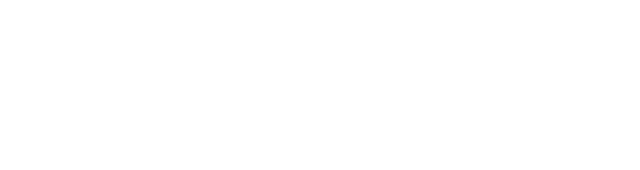
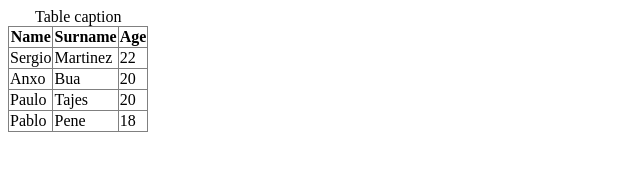
Before and after one commit to a23sergiomm/GitHubHTML, a plain HTML site: page index.html in a window 1280 px wide. Shown: the whole page, without its empty margins (0-640 px from the left). Drawn offline with Linux system fonts and the light colour scheme.

Commit message:
Students table created

```diff
--- a/index.html
+++ b/index.html
@@ -6,6 +6,33 @@
     <title>github</title>
 </head>
 <body>
-
+    <table border="1" style="border-collapse: collapse;">
+        <caption>Table caption</caption>
+        <tr>
+            <th>Name</th>
+            <th>Surname</th>
+            <th>Age</th>
+        </tr>
+        <tr>
+            <td>Sergio</td>
+            <td>Martinez</td>
+            <td>22</td>
+        </tr>
+        <tr>
+            <td>Anxo</td>
+            <td>Bua</td>
+            <td>20</td>
+        </tr>
+        <tr>
+            <td>Paulo</td>
+            <td>Tajes</td>
+            <td>20</td>
+        </tr>
+        <tr>
+            <td>Pablo</td>
+            <td>Pene</td>
+            <td>18</td>
+        </tr>
+    </table>
 </body>
 </html
```
